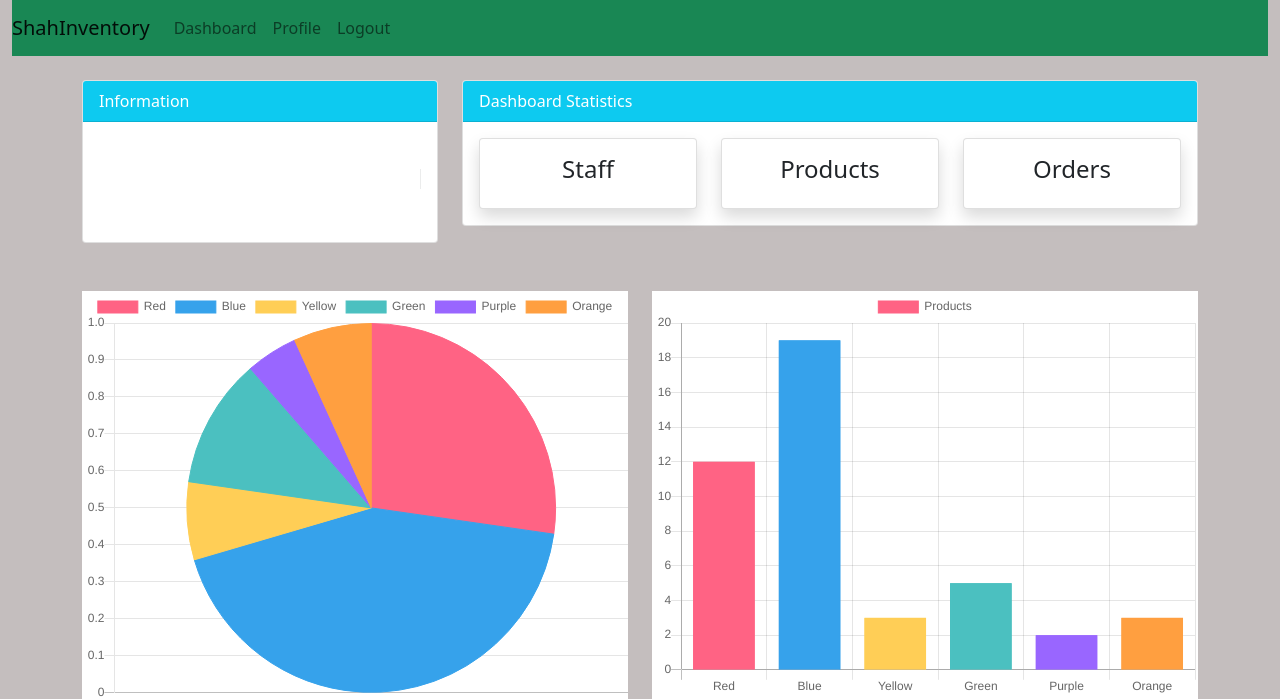
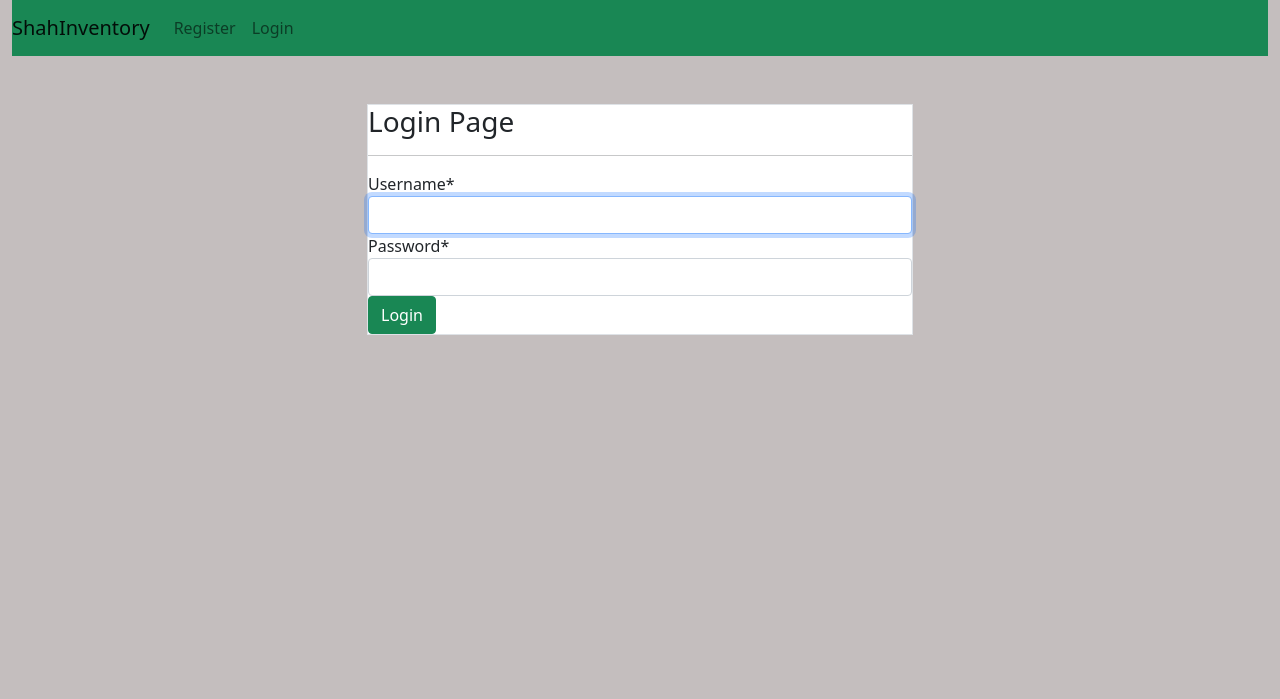
Before and after one commit to ammshahin/inventory_management_django, a Django app: page / in a window 1280 px wide. Shown: the top 699 px of the page. Run offline with Django 3.2, Linux system fonts and the light colour scheme; some libraries are stand-ins or nearby versions.

Commit message:
login reg logics

```diff
--- a/dashboard/urls.py
+++ b/dashboard/urls.py
@@ -3,7 +3,7 @@ from django.urls.resolvers import URLPattern
 from . import views
 
 urlpatterns = [
-    path('', views.index, name='dashboard-index'),
+    path('dashboard/', views.index, name='dashboard-index'),
     path('staffs/', views.staffs, name='dashboard-staffs'),
     path('product/', views.product, name='dashboard-product'),
     path('order/', views.order, name='dashboard-order')
--- a/inventory_management_django/settings.py
+++ b/inventory_management_django/settings.py
@@ -134,3 +134,5 @@ STATIC_ROOT = (BASE_DIR/'asert/')
 # https://docs.djangoproject.com/en/3.2/ref/settings/#default-auto-field
 
 DEFAULT_AUTO_FIELD = 'django.db.models.BigAutoField'
+
+LOGIN_REDIRECT_URL = 'dashboard-index'
--- a/inventory_management_django/urls.py
+++ b/inventory_management_django/urls.py
@@ -16,10 +16,13 @@ Including another URLconf
 from django.contrib import admin
 from django.urls import path,include
 from user import views as user_views
+from django.contrib.auth import views as auth_views
 
 
 urlpatterns = [
     path('admin/', admin.site.urls),
     path('',include('dashboard.urls')),
     path('register/',user_views.register, name='user-register'),
+    path('',auth_views.LoginView.as_view(template_name ='user/login.html'), name='user-login'),
+    path('logout/',auth_views.LogoutView.as_view(template_name = 'user/logout.html'), name='user-logout'),
 ]
--- a/templates/partials/nav.html
+++ b/templates/partials/nav.html
@@ -12,12 +12,15 @@
       <a class="nav-link">Logout</a>
     </li>
   </ul> -->
+
+
   <nav class="navbar navbar-expand-lg navbar-light bg-success">
     <a class="navbar-brand" href="{% url 'dashboard-index' %}">ShahInventory</a>
     <button class="navbar-toggler" type="button" data-toggle="collapse" data-target="#navbarNav" aria-controls="navbarNav" aria-expanded="false" aria-label="Toggle navigation">
       <span class="navbar-toggler-icon"></span>
     </button>
     <div class="collapse navbar-collapse" id="navbarNav">
+      {% if user.is_authenticated %}
       <ul class="navbar-nav">
         <li class="nav-item active">
           <a class="nav-link" href="{% url 'dashboard-index' %}">Dashboard </a>
@@ -27,10 +30,24 @@
         </li>
 
       </ul>
+
       <ul class="navbar-nav float-end">
         <li class="nav-item ">
-          <a class="nav-link " href="#">Logout</a>
+          <a class="nav-link " href="{% url 'user-logout' %}">Logout</a>
         </li>
       </ul>
+      {% else %}
+        <ul class="navbar-nav float-end">
+          <li class="nav-item ">
+            <a class="nav-link " href="{% url 'user-register' %}">Register</a>
+          </li>
+        </ul>
+        <ul class="navbar-nav float-end">
+          <li class="nav-item ">
+            <a class="nav-link " href="{% url 'user-login' %}">Login</a>
+          </li>
+        </ul>
+
+      {% endif %}
     </div>
   </nav>
--- a/templates/user/login.html
+++ b/templates/user/login.html
@@ -0,0 +1,22 @@
+{% extends 'partials/base.html'%}
+{% block title %} Login Page{% endblock %}
+{% load crispy_forms_tags %}
+
+{% block content %}
+
+<div class="container">
+    <div class="row mt-5 ">
+        <div class="col-md-6 offset-md-3">
+            <div class="border bg-white">
+                <h3>Login Page</h3>
+                <hr>
+                <form method="POST" >
+                    {%csrf_token%}
+                    {{ form | crispy}}
+                    <input type="submit" class="btn btn-success" value="Login">
+                </form>
+            </div>
+        </div>
+    </div>
+</div>
+{%endblock %}
--- a/user/views.py
+++ b/user/views.py
@@ -7,7 +7,7 @@ def register(request):
         form = CreateUserForm(request.POST)
         if form.is_valid:
             form.save()
-            return redirect('dashboard-index')
+            return redirect('user-login')
 
     else:
         form = CreateUserForm
```
Also changed, not shown: templates/user/logout.html (+20 -0 lines), db.sqlite3.
